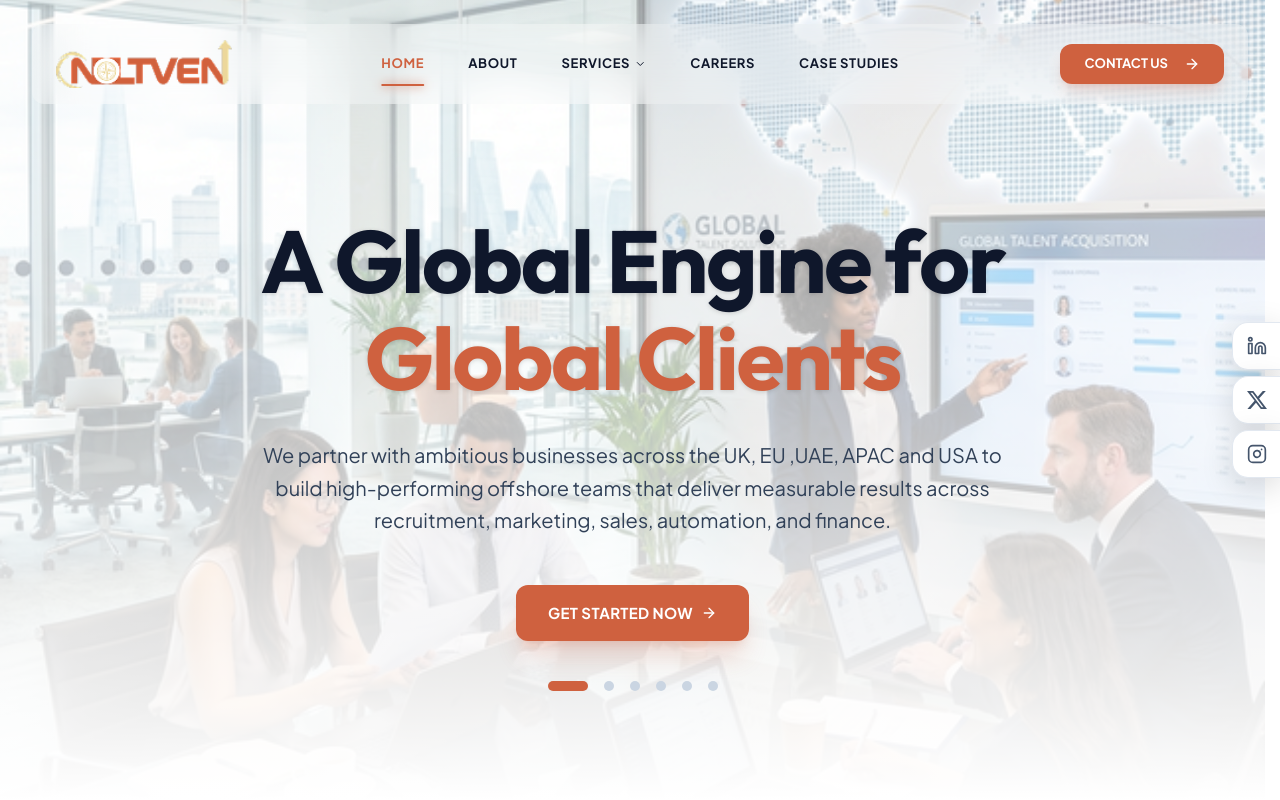
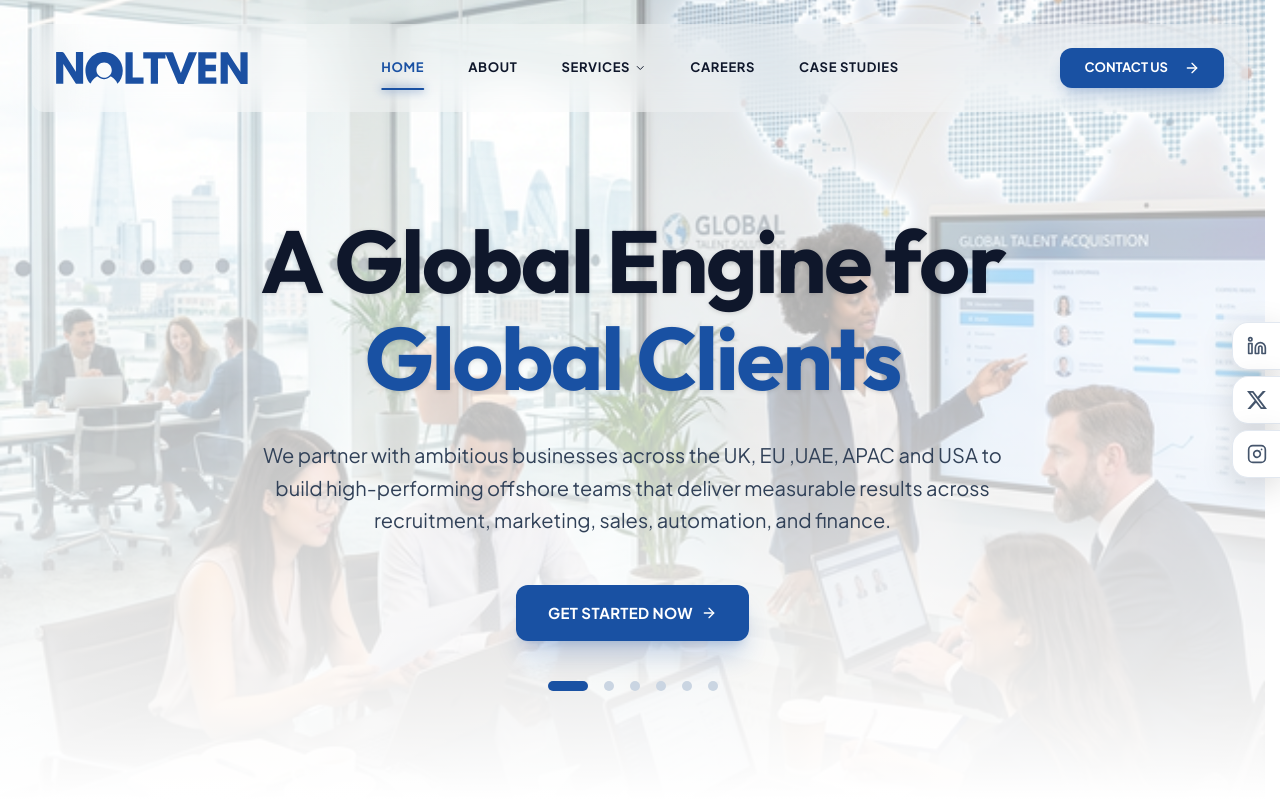
Before and after one commit to gipldevelopers/novotion-rpo, a Next.js app: page / in a window 1280 px wide. Shown: the top 800 px of the page. Built offline with nearby package versions, Linux system fonts and the light colour scheme.

Commit message:
color pellet changed

```diff
--- a/src/app/careers/[slug]/page.js
+++ b/src/app/careers/[slug]/page.js
@@ -1,5 +1,6 @@
 "use client";
 
+import { use } from "react";
 import { Layout } from "@/components/layout/Layout";
 import { motion } from "framer-motion";
 import {
@@ -18,8 +19,9 @@ import { Label } from "@/components/ui/label";
 import { Textarea } from "@/components/ui/textarea";
 
 export default function CareerDetailPage({ params }) {
-    const slug = params?.slug || "career-detail";
-    const title = slug.replace(/-/g, ' ').replace(/\b\w/g, l => l.toUpperCase());
+    const { slug } = use(params);
+    const effectiveSlug = slug || "career-detail";
+    const title = effectiveSlug.replace(/-/g, ' ').replace(/\b\w/g, l => l.toUpperCase());
 
     return (
         <Layout>
@@ -43,7 +45,7 @@ export default function CareerDetailPage({ params }) {
                                     <span className="text-[10px] font-bold text-slate-600 tracking-[0.4em] uppercase">Core Requirement</span>
                                 </div>
                                 <h1 className="text-4xl md:text-6xl font-bold text-slate-900 mb-8 tracking-tighter leading-tight">
-                                    Career Detail
+                                    {title}
                                 </h1>
                                 <div className="flex flex-wrap gap-6 text-slate-500 font-bold text-[10px] uppercase tracking-widest">
                                     <div className="flex items-center gap-2">
--- a/src/app/globals.css
+++ b/src/app/globals.css
@@ -5,9 +5,9 @@
 :root {
   --background: 0 0% 100%;
   --foreground: 222.2 84% 4.9%;
-  --primary: 14 60% 53%; /* #cf603d */
+  --primary: 216 73% 37%; /* #1b50a2 */
   --primary-foreground: 210 40% 98%;
-  --secondary: 14 60% 53%; /* Map new brand color to secondary for compatibility */
+  --secondary: 216 73% 37%; /* Map new brand color to secondary for compatibility */
   --secondary-foreground: 0 0% 100%;
   --accent: 44 68% 76%; /* #ebd69b */
   --accent-foreground: 222 47% 4%;
@@ -21,7 +21,7 @@
   --destructive-foreground: 210 40% 98%;
   --border: 214.3 31.8% 91.4%;
   --input: 214.3 31.8% 91.4%;
-  --ring: 14 60% 53%;
+  --ring: 216 73% 37%;
   --radius: 32px;
 }
 
@@ -99,7 +99,7 @@ h6 {
   color: transparent;
   background-image: linear-gradient(
     135deg,
-    hsl(14 60% 53%) 0%,
+    hsl(216 73% 37%) 0%,
     hsl(44 68% 76%) 100%
   );
 }
--- a/src/components/home-v2/HowItWorksV2.js
+++ b/src/components/home-v2/HowItWorksV2.js
@@ -60,7 +60,7 @@ export function HowItWorksV2() {
                             whileInView={{ scaleX: 1 }}
                             viewport={{ once: true }}
                             transition={{ duration: 1.5, ease: "easeInOut" }}
-                            className="absolute inset-0 bg-secondary origin-left shadow-[0_0_10px_rgba(207,96,61,0.3)]"
+                            className="absolute inset-0 bg-secondary origin-left shadow-[0_0_10px_rgba(27,80,162,0.3)]"
                         />
                     </div>
 
--- a/src/components/home-v2/MetricsSectionV2.js
+++ b/src/components/home-v2/MetricsSectionV2.js
@@ -38,7 +38,7 @@ const metrics = [
         suffix: "+",
         label: "Active Client Accounts",
         description: "Global businesses served across UK, EU ,UAE, APAC and USA",
-        color: "from-[#cf603d] to-[#ebd69b]"
+        color: "from-[#1b50a2] to-[#ebd69b]"
     },
     {
         icon: Target,
@@ -46,7 +46,7 @@ const metrics = [
         suffix: "%+",
         label: "Client Retention Rate",
         description: "Businesses that stay, scale, and grow with us",
-        color: "from-[#cf603d] to-[#cf603d]/40"
+        color: "from-[#1b50a2] to-[#1b50a2]/40"
     },
     {
         icon: Zap,
@@ -54,7 +54,7 @@ const metrics = [
         suffix: "%",
         label: "Average Cost Savings",
         description: "Vs. in-house hiring and traditional agency models",
-        color: "from-[#ebd69b] to-[#cf603d]"
+        color: "from-[#ebd69b] to-[#1b50a2]"
     },
     {
         icon: Globe,
@@ -62,7 +62,7 @@ const metrics = [
         suffix: "/7",
         label: "Global Support",
         description: "Continuous operations across every service line",
-        color: "from-[#cf603d] to-[#ffffff]"
+        color: "from-[#1b50a2] to-[#ffffff]"
     },
 ];
 
--- a/src/components/layout/Footer.js
+++ b/src/components/layout/Footer.js
@@ -45,11 +45,11 @@ export function Footer() {
           <div className="space-y-8 md:space-y-10">
             <div className="flex items-center group">
               <Image
-                src="/assets/noltven logo.png"
+                src="/assets/noltven-logo-1.svg"
                 alt="Novotion Logo"
-                width={200}
+                width={300}
                 height={50}
-                className="h-8 md:h-12 w-auto object-contain"
+                className="h-8 md:h-8 w-auto"
                 unoptimized
               />
             </div>
--- a/src/components/layout/Header.js
+++ b/src/components/layout/Header.js
@@ -57,16 +57,16 @@ export function Header() {
           "relative flex items-center justify-between px-6 transition-all duration-500 rounded-xl",
           isScrolled
             ? "bg-white/98 backdrop-blur-xl shadow-[0_40px_80px_-15px_rgba(0,0,0,0.12)] h-16"
-            : "bg-white/30 backdrop-blur-xl h-20"
+            : "bg-white/30 backdrop-blur-xl h-22"
         )}>
 
           <Link href="/" className="flex items-center gap-3 transition-opacity hover:opacity-90 relative z-10">
             <Image
-              src="/assets/noltven logo.png"
+              src="/assets/noltven-logo-1.svg"
               alt="Novotion Logo"
               width={240}
-              height={60}
-              className="h-10 md:h-12 w-auto object-contain"
+              height={40}
+              className="h-8 md:h-8 w-auto"
               priority
               unoptimized
             />
@@ -98,7 +98,7 @@ export function Header() {
                       {isActive && (
                         <motion.div
                           layoutId="activeNav"
-                          className="absolute -bottom-1 left-5 right-5 h-0.5 bg-secondary rounded-full shadow-[0_0_10px_#cf603d]"
+                          className="absolute -bottom-1 left-5 right-5 h-0.5 bg-secondary rounded-full shadow-[0_0_10px_#1b50a2]"
                         />
                       )}
                     </Link>
@@ -146,7 +146,7 @@ export function Header() {
                   {isActive && (
                     <motion.div
                       layoutId="activeNav"
-                      className="absolute -bottom-1 left-5 right-5 h-0.5 bg-secondary rounded-full shadow-[0_0_10px_#cf603d]"
+                      className="absolute -bottom-1 left-5 right-5 h-0.5 bg-secondary rounded-full shadow-[0_0_10px_#1b50a2]"
                     />
                   )}
                 </Link>
--- a/src/lib/nodemailer.js
+++ b/src/lib/nodemailer.js
@@ -32,7 +32,7 @@ export const sendCaseStudyEmail = async ({ name, email, company, phone, slug })
         subject: `New Case Study Request: ${slug}`,
         html: `
             <div style="font-family: Arial, sans-serif; max-width: 600px; margin: auto; border: 1px solid #eee; padding: 20px;">
-                <h2 style="color: #CF603D;">New Case Study Lead</h2>
+                <h2 style="color: #1b50a2;">New Case Study Lead</h2>
                 <p>A user has requested access to a premium case study.</p>
                 <hr style="border: 0; border-top: 1px solid #eee;"/>
                 <p><strong>Name:</strong> ${name}</p>
```
Also changed, not shown: public/assets/noltven logo.svg (added), public/assets/noltven-logo-1.svg (added).
